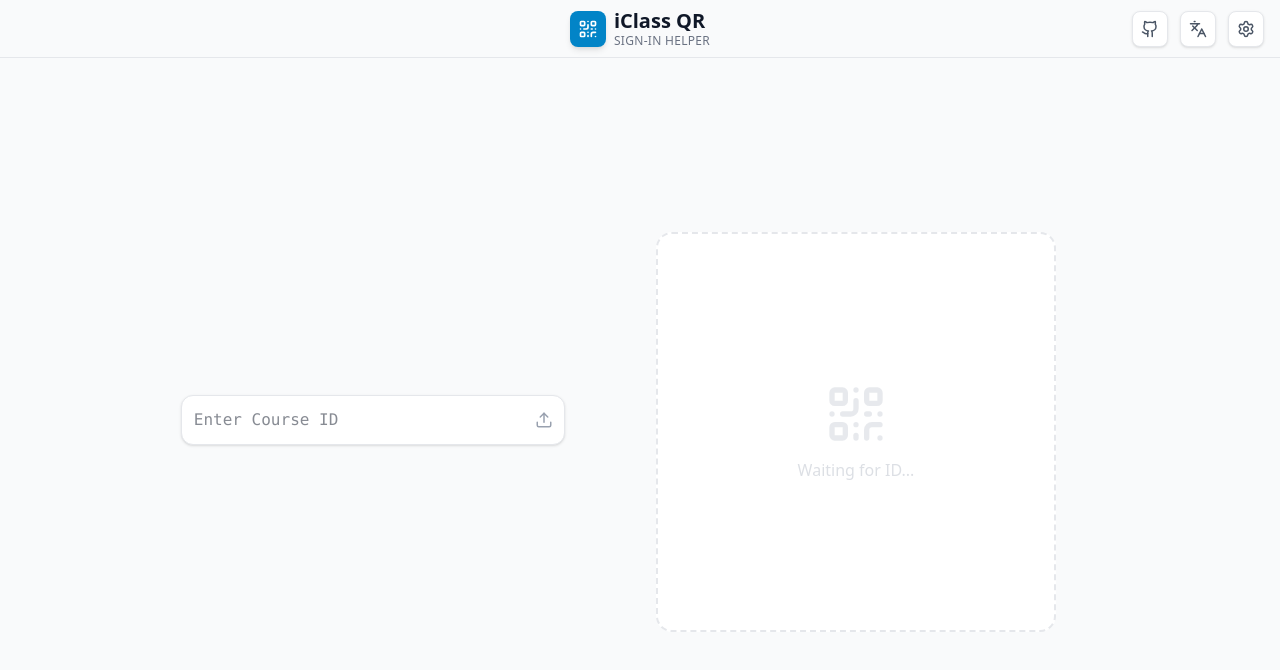
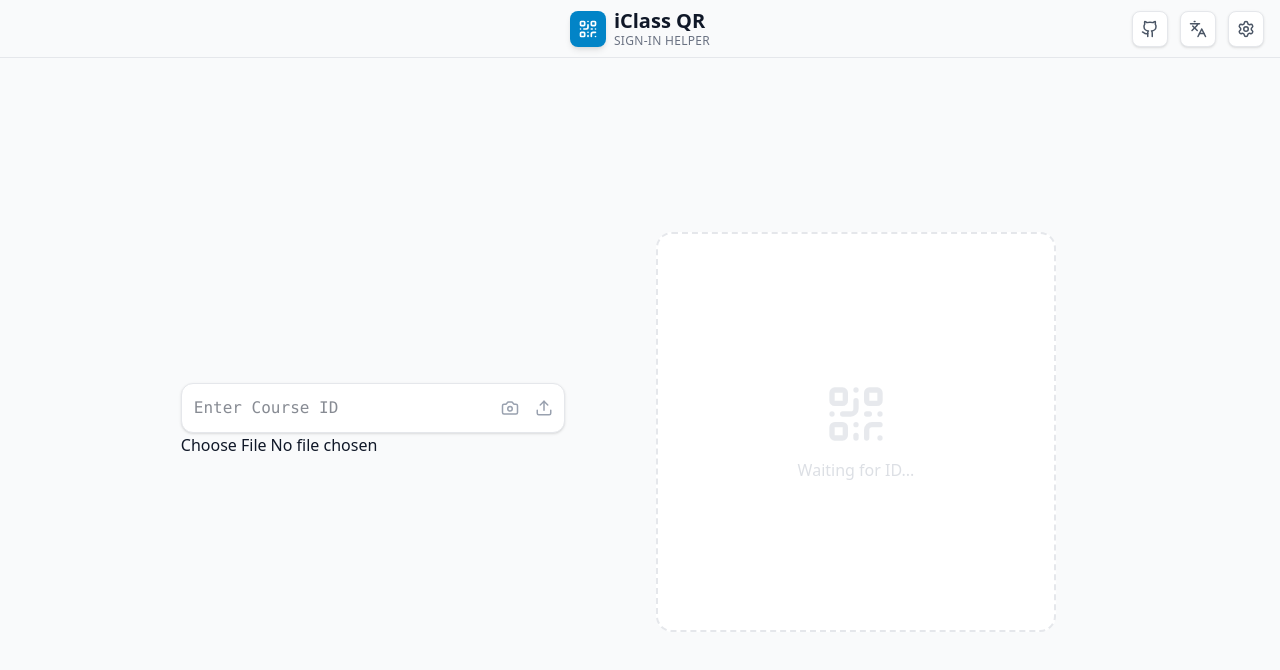
Before and after one commit to Wu-Yijun/iclass-qrcode, a React (Vite) app: page / in a window 1280 px wide. Shown: the top 670 px of the page. Built offline with nearby package versions, Linux system fonts and the light colour scheme.

Commit message:
add camera

```diff
--- a/src/App.tsx
+++ b/src/App.tsx
@@ -14,7 +14,7 @@ import {
   saveToLocalStorage,
   scanQRCodeFromFile,
 } from "./utils";
-import { Github, Languages, Link, QrCode, Save, Settings, Upload } from "lucide-react";
+import { Camera, Github, Languages, Link, QrCode, Save, Settings, Upload } from "lucide-react";
 import { useLanguage } from "./contexts/LanguageContext";
 
 const App: React.FC = () => {
@@ -25,6 +25,7 @@ const App: React.FC = () => {
   const [tempLabel, setTempLabel] = useState("");
   const [showSavePrompt, setShowSavePrompt] = useState(false);
   const fileInputRef = useRef<HTMLInputElement>(null);
+  const cameraCaptureRef = useRef<HTMLInputElement>(null);
 
   const [availableQrSize, setAvailableQrSize] = useState(220);
   const qrCodeRef = useRef<HTMLDivElement>(null);
@@ -97,6 +98,10 @@ const App: React.FC = () => {
     }
     if (fileInputRef.current) fileInputRef.current.value = "";
   };
+
+  const triggerCameraCapture = ()=>{
+    cameraCaptureRef.current?.click();
+  }
 
   const triggerFileUpload = () => {
     fileInputRef.current?.click();
@@ -214,6 +219,13 @@ const App: React.FC = () => {
               />
               <div className="absolute right-1.5 top-1.5 bottom-1.5 flex items-center space-x-1">
                 <button
+                  onClick={triggerCameraCapture}
+                  className="p-1.5 text-gray-400 hover:text-brand-600 hover:bg-brand-50 rounded-md transition-colors"
+                  title={t("camera_cap")}
+                >
+                  <Camera size={18} />
+                </button>
+                <button
                   onClick={triggerFileUpload}
                   className="p-1.5 text-gray-400 hover:text-brand-600 hover:bg-brand-50 rounded-md transition-colors"
                   title={t("upload_qr")}
@@ -248,6 +260,14 @@ const App: React.FC = () => {
                 ref={fileInputRef}
                 className="hidden"
                 accept="image/*"
+                onChange={handleFileUpload}
+              />
+              {/* capture="environment" 强制调用后置摄像头，capture="user" 调用前置 */}
+              <input
+                type="file"
+                ref={cameraCaptureRef}
+                accept="image/*"
+                capture="environment"
                 onChange={handleFileUpload}
               />
             </div>
--- a/src/contexts/LanguageContext.tsx
+++ b/src/contexts/LanguageContext.tsx
@@ -23,6 +23,7 @@ const TRANSLATIONS = {
     switch_zh: "Switch to Chinese",
     // App Main
     input_placeholder: "Enter Course ID",
+    camera_cap: "Open Camera to Capture",
     upload_qr: "Upload QR Image",
     share_link: "Share Link",
     save_id: "Save ID",
@@ -63,6 +64,7 @@ const TRANSLATIONS = {
     switch_zh: "切换至中文",
     // App Main
     input_placeholder: "请输入课程ID",
+    camera_cap: "从相机拍摄",
     upload_qr: "上传二维码图片",
     share_link: "分享链接",
     save_id: "保存ID",
```
